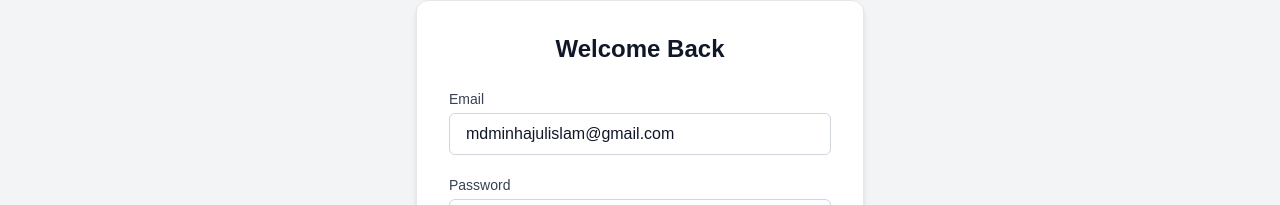
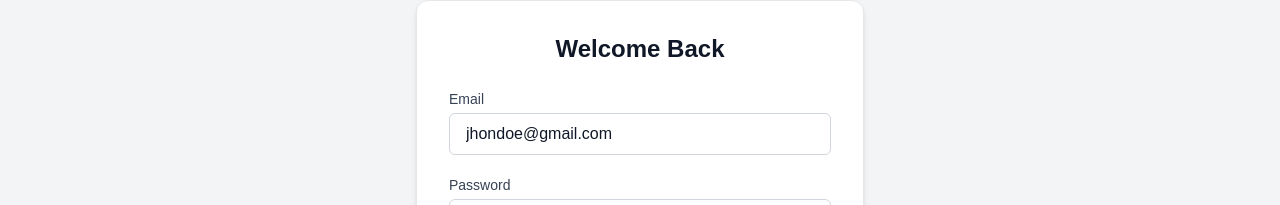
Before and after one commit to Minhajul-Shobuj/justkaaj, a Next.js app in the folder Client/: page /login in a window 1280 px wide. Shown: the part 269-474 px from the top of the page. Built offline with nearby package versions, Linux system fonts and the light colour scheme; no server answers.

Commit message:
updated default value

```diff
--- a/Client/src/Component/Auth/LoginForm/LoginForm.tsx
+++ b/Client/src/Component/Auth/LoginForm/LoginForm.tsx
@@ -17,7 +17,7 @@ const LoginForm = () => {
     formState: { errors },
   } = useForm<FormValues>({
     defaultValues: {
-      email: "mdminhajulislam@gmail.com",
+      email: "jhondoe@gmail.com",
       password: "Password",
     },
   });
```
